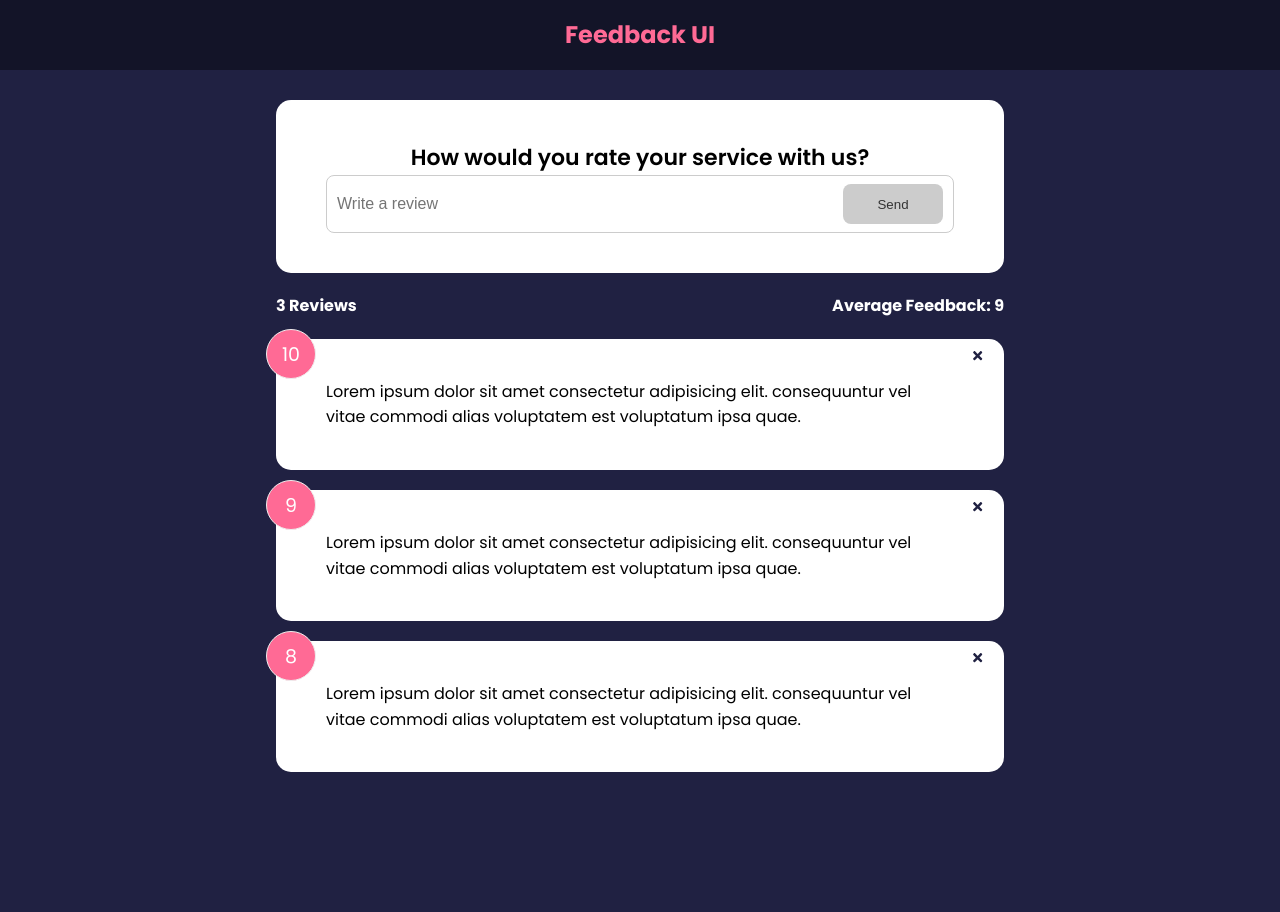
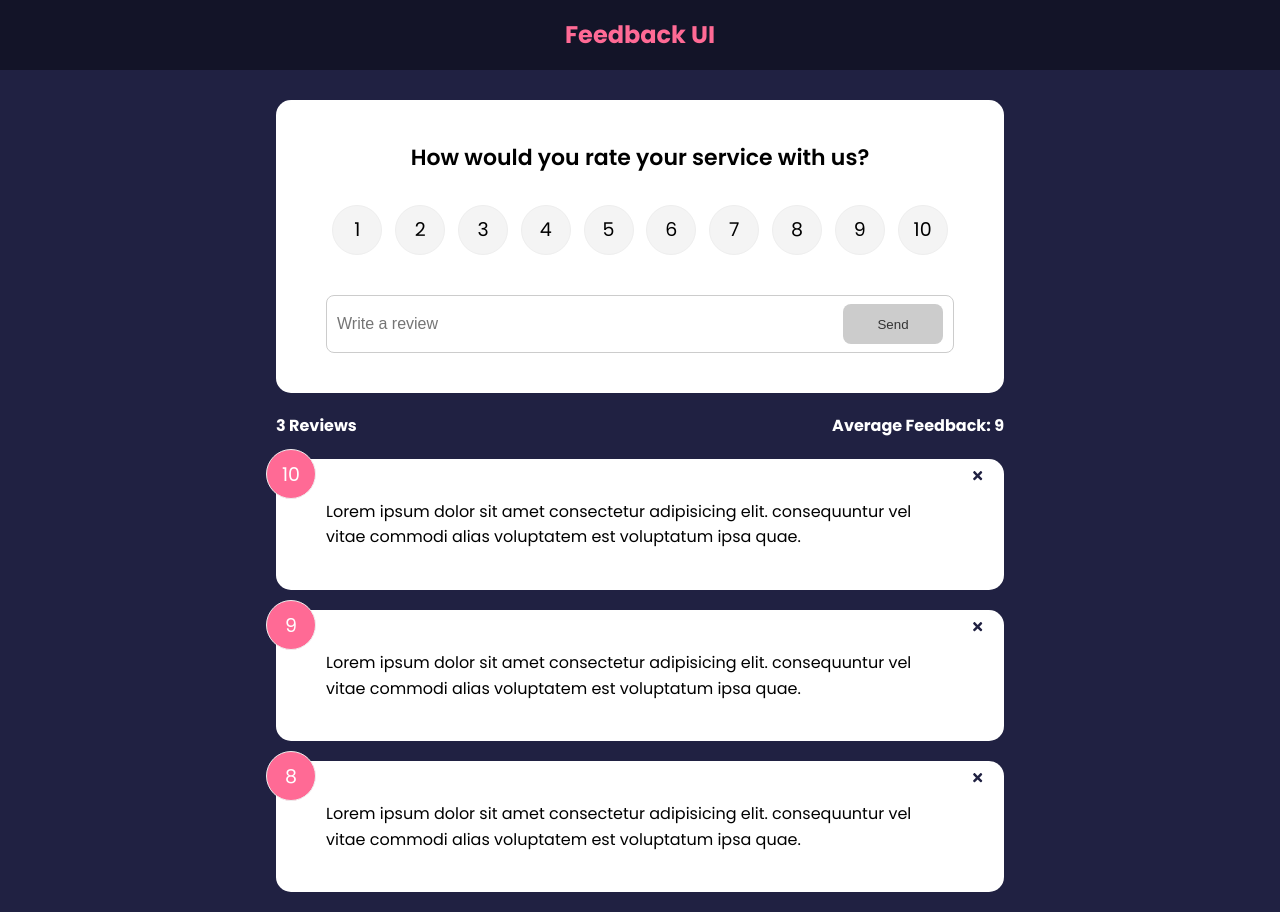
Before and after one commit to Kgaogel09/reactjs-course, a React (Create React App) app in the folder feedback-app/: page / in a window 1280 px wide. Before the commit the page ends 800 px from the top, so only its background shows below. Built offline with nearby package versions, Linux system fonts and the light colour scheme.

Commit message:
rating select component

```diff
--- a/feedback-app/src/components/FeedbackForm.jsx
+++ b/feedback-app/src/components/FeedbackForm.jsx
@@ -1,8 +1,10 @@
 import { useState } from "react"
+import RatingSelect from "./RatingSelect"
 import Button from "./shared/Button"
 import Card from "./shared/Card"
 function FeedbackForm() {
   const [text, setText] = useState("")
+  const [rating, setRating] = useState(10)
   const [btnDisabled, setBtnDisabled] = useState(true)
   const [message, setMessage] = useState("")
 
@@ -24,6 +26,7 @@
     <Card>
       <form>
         <h2>How would you rate your service with us?</h2>
+        <RatingSelect select={(rating) => setRating(rating)} />
         <div className='input-group'>
           <input
             onChange={handleChange}
--- /dev/null
+++ b/feedback-app/src/components/RatingSelect.jsx
@@ -0,0 +1,24 @@
+function RatingSelect({ select, selected }) {
+  const handleChange = (e) => {
+    select(+e.currentTarget.value)
+  }
+  return (
+    <ul className='rating'>
+      {Array.from({ length: 10 }, (_, i) => (
+        <li key={`rating-${i + 1}`}>
+          <input
+            type='radio'
+            id={`num${i + 1}`}
+            name='rating'
+            value={i + 1}
+            onChange={handleChange}
+            checked={selected === i + 1}
+          />
+          <label htmlFor={`num${i + 1}`}>{i + 1}</label>
+        </li>
+      ))}
+    </ul>
+  )
+}
+
+export default RatingSelect
```
